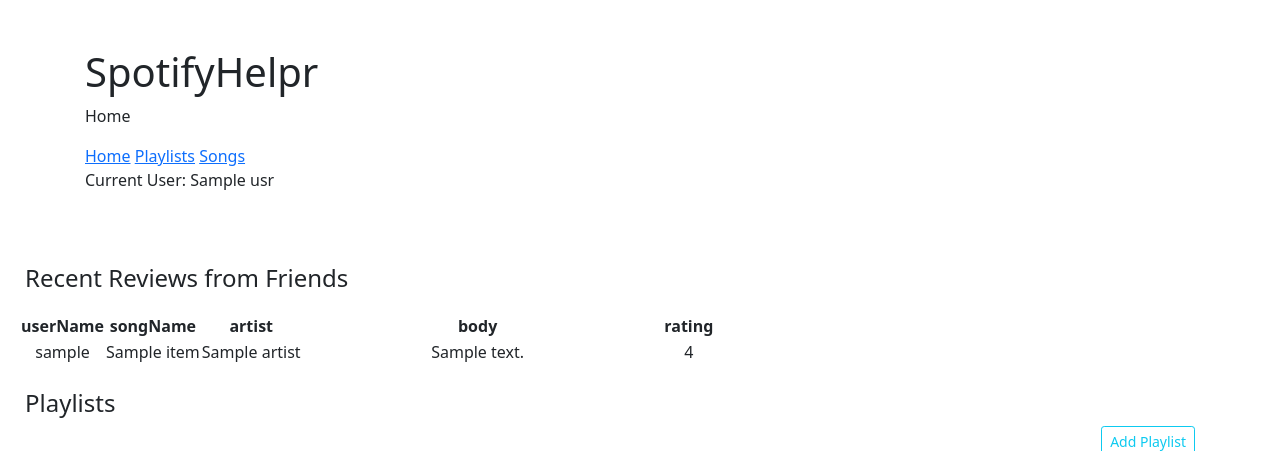
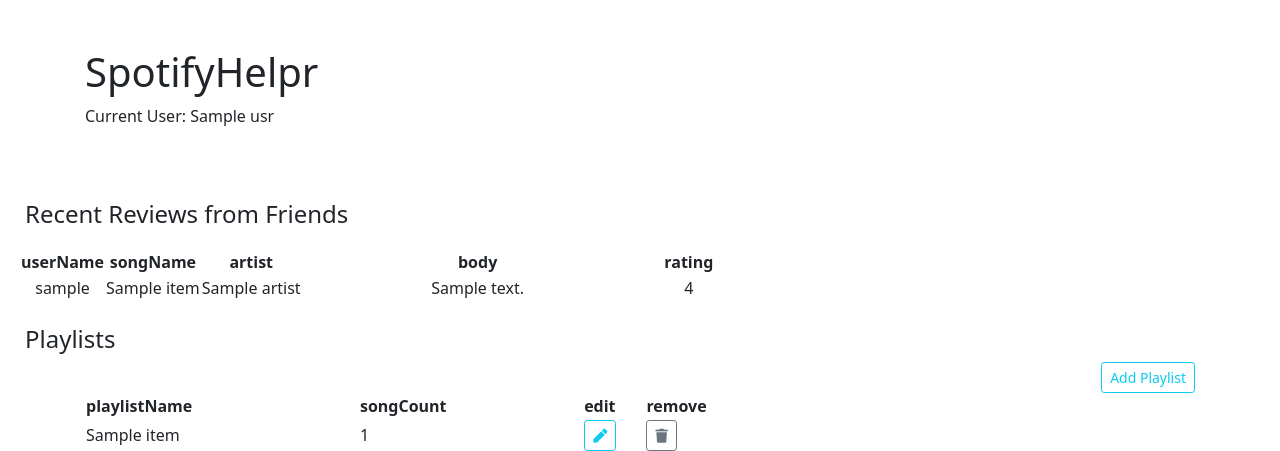
Before and after one commit to chirag3110gupta/SpotifyHelpr, a Flask app: template flask_demo/app/templates/home.html in a window 1280 px wide. Shown: the top 451 px of the page. Run offline with Flask 2, Linux system fonts and the light colour scheme; the template is opened without the code that fills it: most values are stand-ins (such as "Sample title", 1, 10 or a date in 2020).

Commit message:
removed links from home page

```diff
--- a/flask_demo/app/templates/home.html
+++ b/flask_demo/app/templates/home.html
@@ -17,10 +17,6 @@
   <body>
     <main role="main" class="container extra-bottom">
       <h1 class="mt-5">SpotifyHelpr</h1>
-      <p>Home</p>
-      <a href="/">Home</a>
-      <a href="/playlists">Playlists</a>
-      <a href="/songs">Songs</a>
       <p>Current User: {{ usr }}</p>
     </main>
 
```
Also changed, not shown: flask_demo/app/routes.py (+11 -11 lines).
